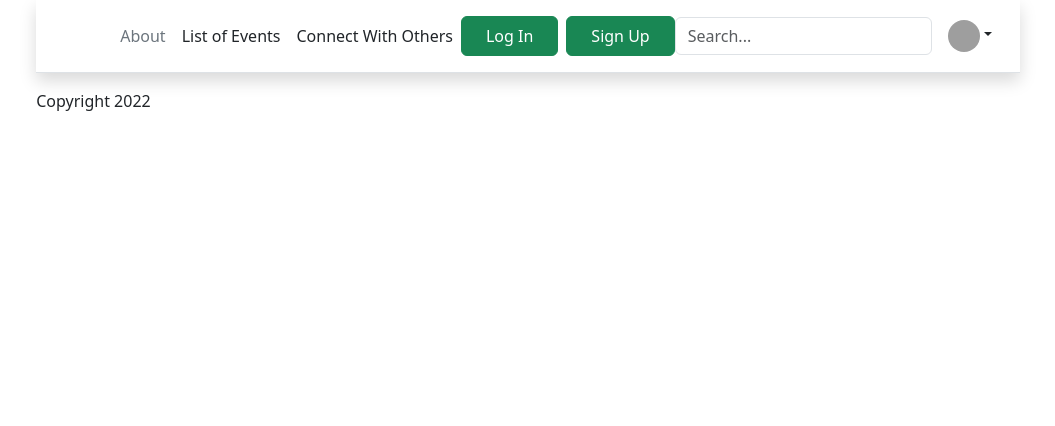
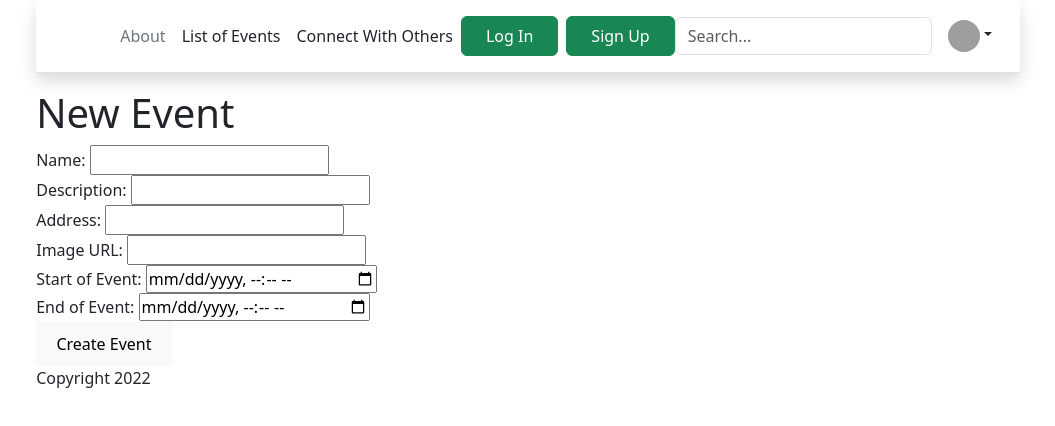
Before and after one commit to markprubin/the-life-walk-on-social-frontend, a React (Vite) app: page /newevent in a window 1280 px wide. Shown: the top 426 px of the page, without its empty margins (112-1167 px from the left). Built offline with nearby package versions, Linux system fonts and the light colour scheme; grey boxes are pictures that could not be loaded.

Commit message:
adds new event page

```diff
--- a/package.json
+++ b/package.json
@@ -12,6 +12,7 @@
     "axios": "^1.2.2",
     "bootstrap": "^5.3.0-alpha1",
     "react": "^18.2.0",
+    "react-calendar": "^4.0.0",
     "react-dom": "^18.2.0",
     "react-router-dom": "^6.6.1"
   },
--- a/src/App.jsx
+++ b/src/App.jsx
@@ -4,6 +4,7 @@ import { Footer } from "./Footer";
 import { BrowserRouter, Routes, Route } from "react-router-dom";
 import { About } from "./About";
 import { Favorites } from "./Favorites";
+import { EventsNew } from "./EventsNew";
 
 function App() {
   return (
@@ -13,6 +14,7 @@ function App() {
         <Route path="/" element={<Home />} />
         <Route path="/about" element={<About />} />
         <Route path="/favorites" element={<Favorites />} />
+        <Route path="/newevent" element={<EventsNew />} />
       </Routes>
       <Footer />
     </BrowserRouter>
--- a/src/EventsNew.jsx
+++ b/src/EventsNew.jsx
@@ -1,10 +1,19 @@
-import React, { useState } from "react";
+import axios from "axios";
 
-export function EventsNew(props) {
+export function EventsNew() {
+  const handleCreateEvent = (params) => {
+    axios.post("http://localhost:3000/events.json", params).then((response) => {
+      console.log(response, "Creating an event!");
+      window.location.href = "/";
+    });
+  };
+
   const handleSubmit = (event) => {
     event.preventDefault();
     const params = new FormData(event.target);
-    props.onCreateEvent(params, () => event.target.reset());
+    console.log("handleSubmit", params);
+    handleCreateEvent(params);
+    event.target.reset();
   };
 
   return (
--- a/src/EventsShow.jsx
+++ b/src/EventsShow.jsx
@@ -37,10 +37,10 @@ export function EventsShow(props) {
           Image Link: <input defaultValue={props.event.image_url} name="image_url" type="text" />
         </div>
         <div>
-          Start of Event: <input defaultValue={props.event.start_time} name="start_time" type="datetime" />
+          Start of Event: <input defaultValue={props.event.start_time} name="start_time" type="datetime-local" />
         </div>
         <div>
-          End of Event: <input defaultValue={props.event.end_time} name="end_time" type="datetime" />
+          End of Event: <input defaultValue={props.event.end_time} name="end_time" type="datetime-local" />
         </div>
         <button type="submit">Update Event</button>
         <button onClick={handleClick} type="submit">
--- a/src/Header.jsx
+++ b/src/Header.jsx
@@ -55,7 +55,7 @@ export function Header() {
             </a>
             <ul class="dropdown-menu text-small">
               <li>
-                <a class="dropdown-item" href="#">
+                <a class="dropdown-item" href="/newevent">
                   Host an Event
                 </a>
               </li>
--- a/src/Home.jsx
+++ b/src/Home.jsx
@@ -79,7 +79,6 @@ export function Home() {
 
   return (
     <div>
-      <EventsNew onCreateEvent={handleCreateEvent} />
       <EventsIndex events={events} onShowEvent={handleShowEvent} />
       <Modal show={isEventsShowVisible} onClose={handleClose}>
         <EventsShow
```
Also changed, not shown: 1 other file (tests, documents, lock files or other folders).
